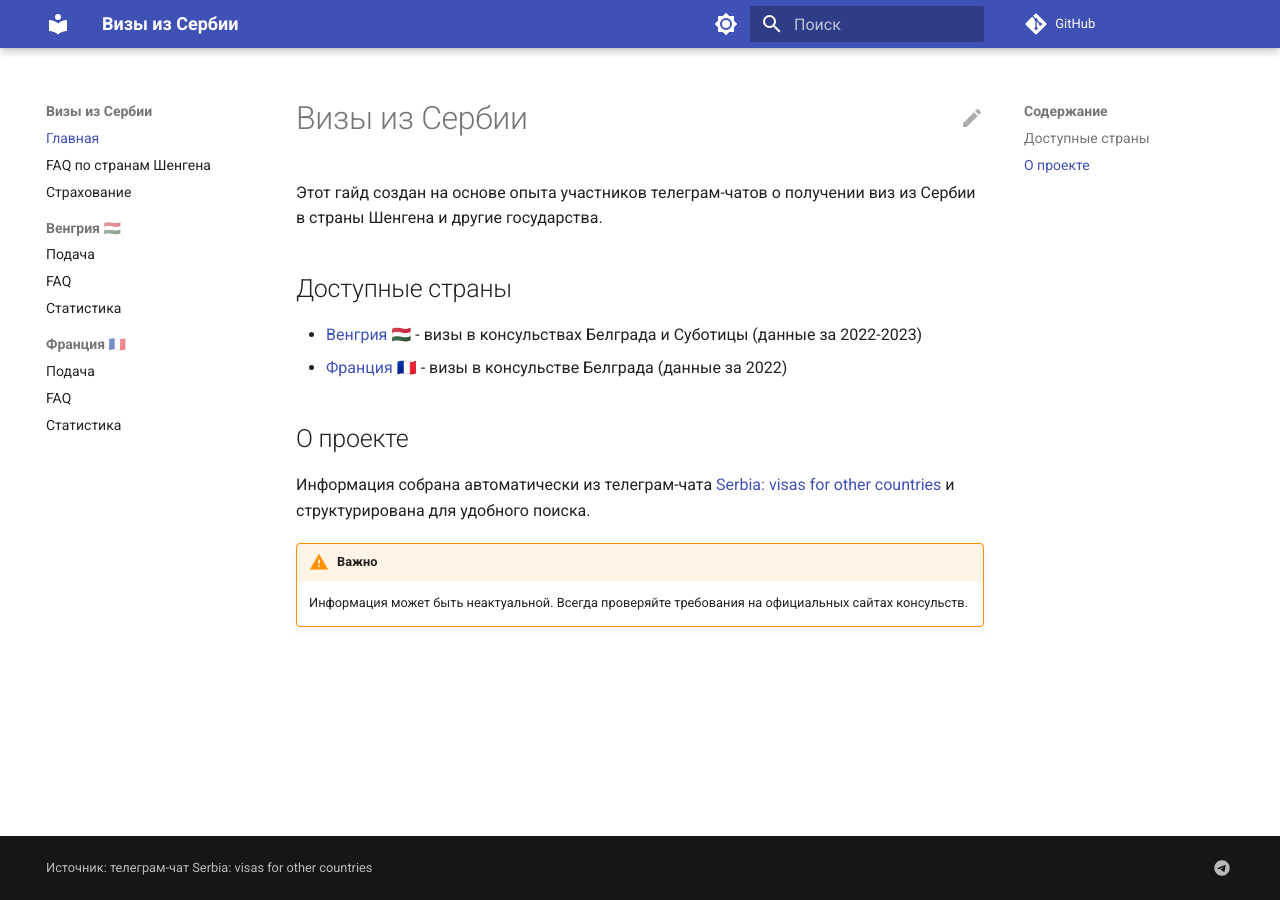
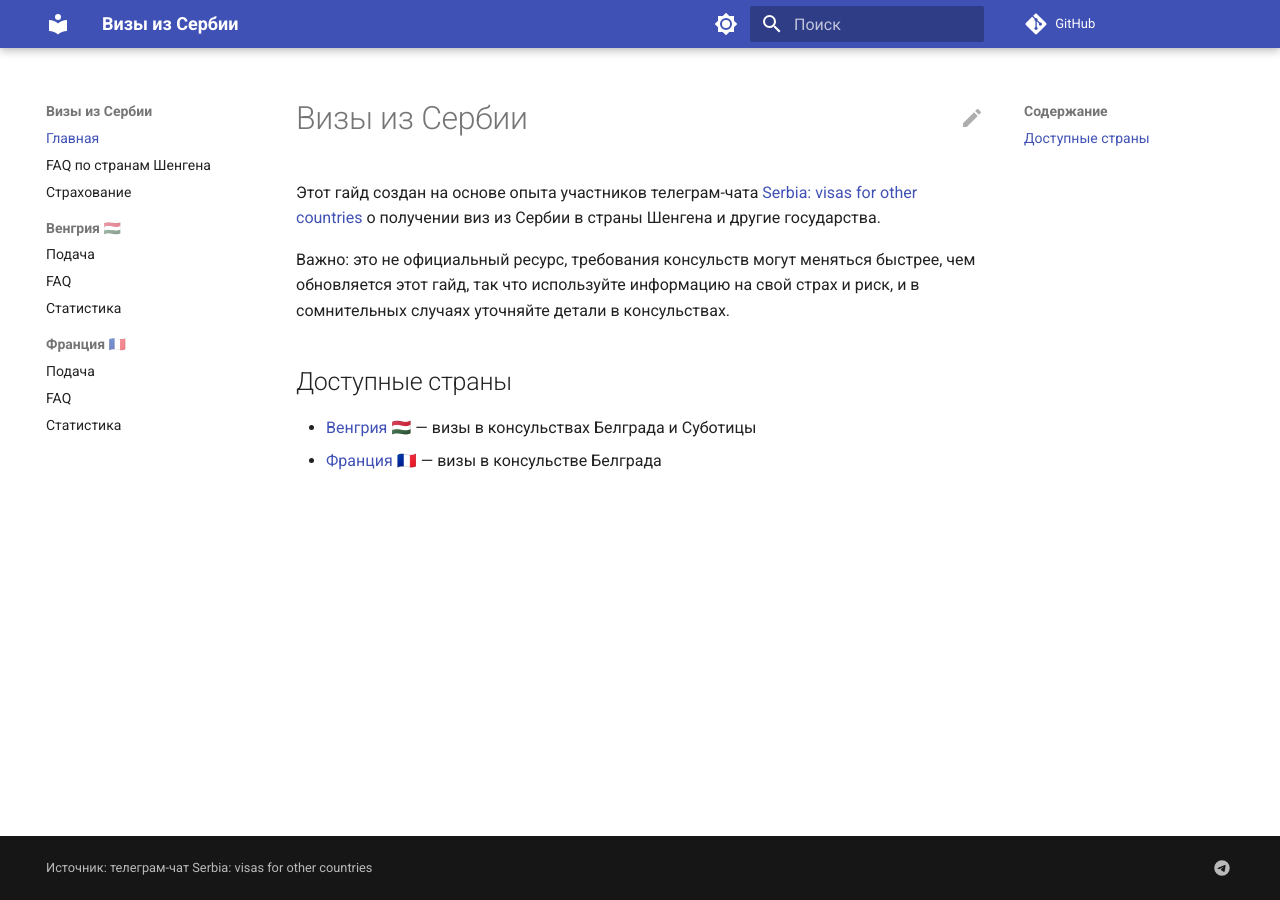
Before and after one commit to tgdigest/serbia-visas-for-other-countries, an MkDocs documentation site: the page built from docs/index.md, in a window 1280 px wide. Built offline with MkDocs 1.6.1 and Material for MkDocs 9.7.7, drawn with Linux system fonts in a browser that asks for light colours; comment, search, counter and statistics services are not loaded.

Commit message:
Update index page disclaimer

```diff
--- a/docs/index.md
+++ b/docs/index.md
@@ -1,16 +1,12 @@
 # Визы из Сербии
 
-Этот гайд создан на основе опыта участников телеграм-чатов о получении виз из Сербии в страны Шенгена и другие государства.
+Этот гайд создан на основе опыта участников телеграм-чата [Serbia: visas for other countries](https://t.me/+fIZUn78R5SUzYjhi) о
+получении виз из Сербии в страны Шенгена и другие государства.
+
+Важно: это не официальный ресурс, требования консульств могут меняться быстрее, чем обновляется этот гайд, так что
+используйте информацию на свой страх и риск, и в сомнительных случаях уточняйте детали в консульствах.
 
 ## Доступные страны
 
-- [Венгрия 🇭🇺](hungary/requirements.md) - визы в консульствах Белграда и Суботицы (данные за 2022-2023)
-- [Франция 🇫🇷](france/requirements.md) - визы в консульстве Белграда (данные за 2022)
-
-
-## О проекте
-
-Информация собрана автоматически из телеграм-чата [Serbia: visas for other countries](https://t.me/+fIZUn78R5SUzYjhi) и структурирована для удобного поиска.
-
-!!! warning "Важно"
-    Информация может быть неактуальной. Всегда проверяйте требования на официальных сайтах консульств.
+- [Венгрия 🇭🇺](hungary/requirements.md) — визы в консульствах Белграда и Суботицы
+- [Франция 🇫🇷](france/requirements.md) — визы в консульстве Белграда
```
